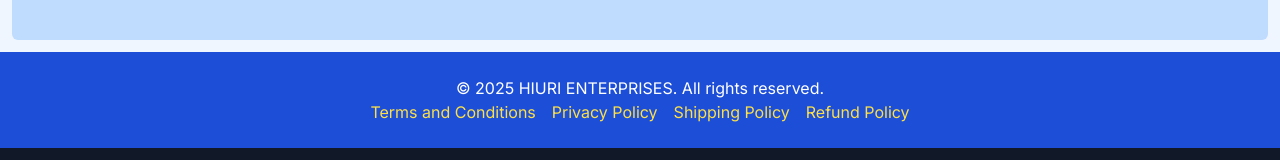
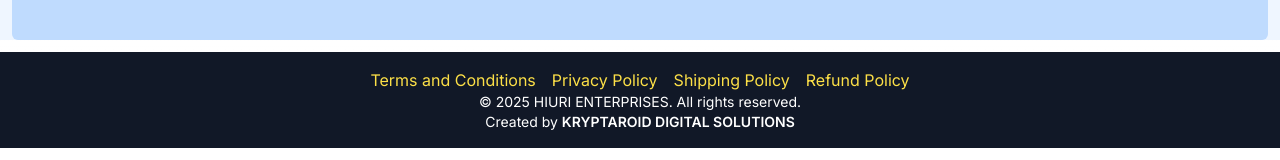
Before and after one commit to debmalya37/ecommerce-web, a Next.js app: page / in a window 1280 px wide. Shown: the part 1352-1512 px from the top of the page. Built offline with nearby package versions, Linux system fonts and the light colour scheme; no server answers; the database is empty.

Commit message:
#update in footer

```diff
--- a/src/app/page.tsx
+++ b/src/app/page.tsx
@@ -151,7 +151,7 @@ export default function HomePage() {
         </div>
       </section>
 
-      {/* Footer */}
+      {/* Footer
       <footer className="bg-blue-700 text-white py-6">
         <div className="container mx-auto px-6 text-center">
           <p>&copy; 2025 HIURI ENTERPRISES. All rights reserved.</p>
@@ -180,7 +180,7 @@ export default function HomePage() {
             Refund Policy
           </Link>
         </div>
-      </footer>
+      </footer> */}
     </div>
   );
 }
--- a/src/components/Footer.tsx
+++ b/src/components/Footer.tsx
@@ -1,8 +1,34 @@
+import Link from "next/link";
+
 // src/components/Footer.tsx
 export default function Footer() {
     return (
       <footer className="bg-gray-900 text-white py-4 bottom-0 mb-0">
         <div className="container mx-auto px-4 text-center">
+        <Link
+            href="/terms-and-conditions"
+            className="text-yellow-300 hover:underline mx-2"
+          >
+            Terms and Conditions
+          </Link>
+          <Link
+            href="/privacy-policy"
+            className="text-yellow-300 hover:underline mx-2"
+          >
+            Privacy Policy
+          </Link>
+          <Link
+            href="/shipping-policy"
+            className="text-yellow-300 hover:underline mx-2"
+          >
+            Shipping Policy
+          </Link>
+          <Link
+            href="/refund-policy"
+            className="text-yellow-300 hover:underline mx-2"
+          >
+            Refund Policy
+          </Link>
           <p className="text-sm">
             &copy; 2025 HIURI ENTERPRISES. All rights reserved.
           </p>
```
Also changed, not shown: 1 other file (tests, documents, lock files or other folders).
